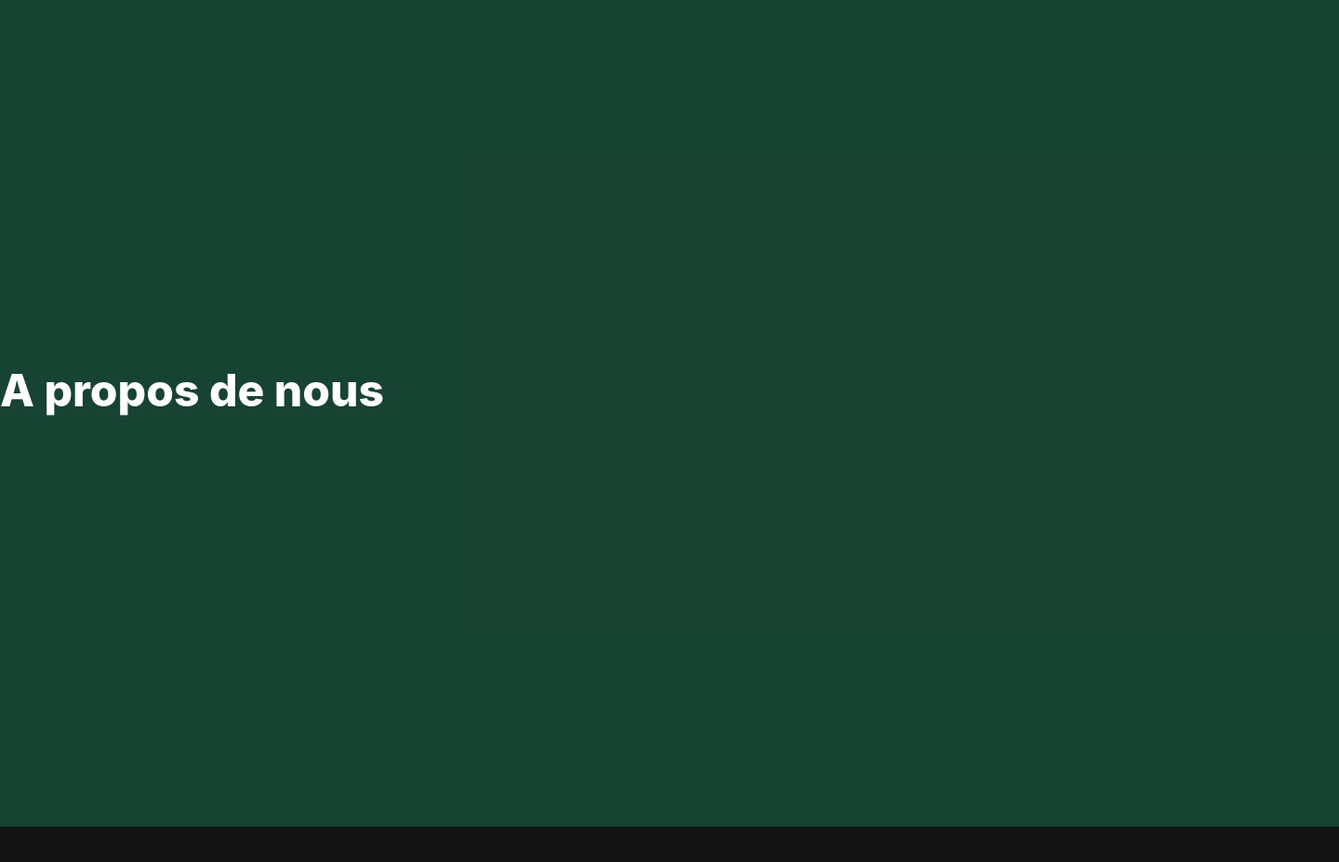
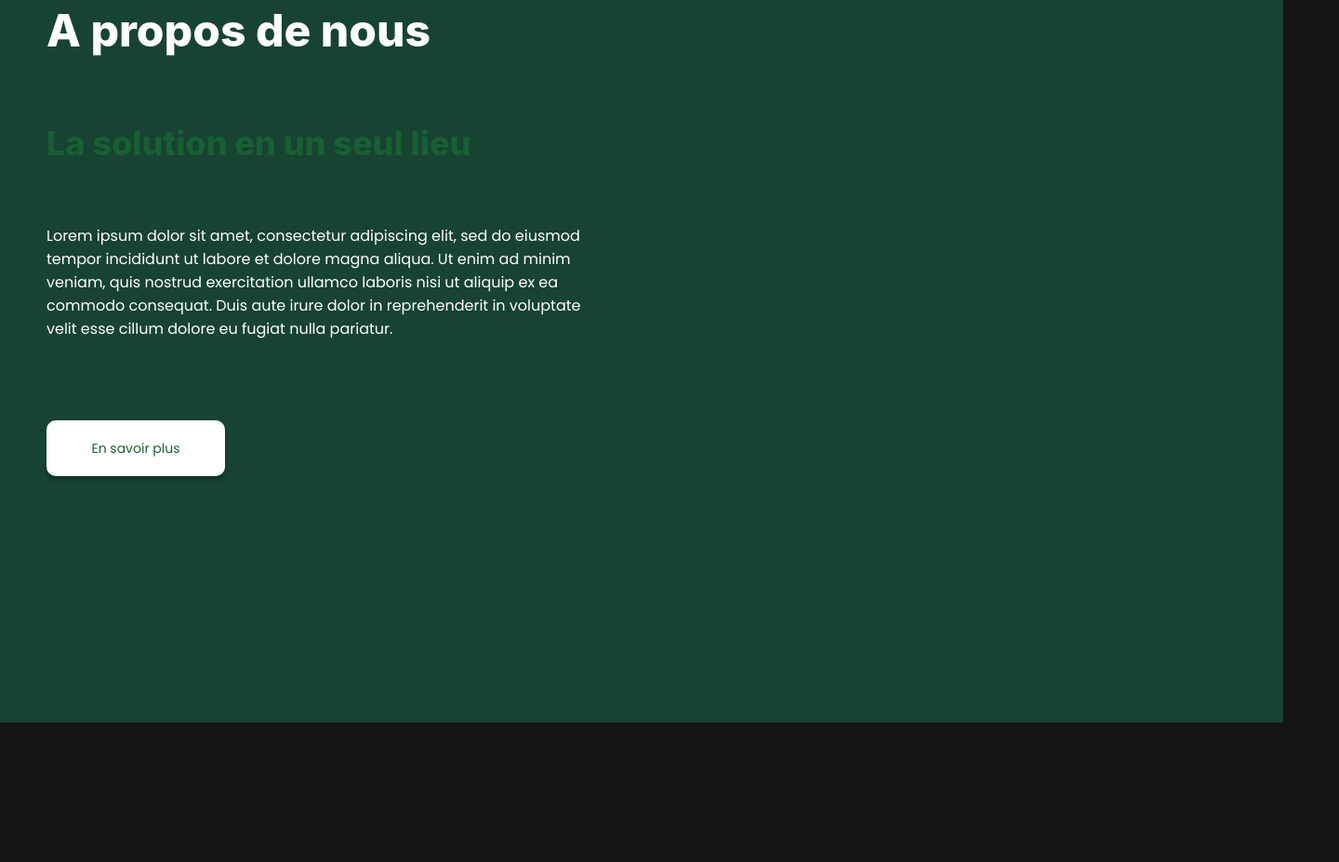
Before and after one commit to sadjosarai/ndole-website-one, a plain HTML site: page index.html in a window 1280 px wide. Shown: the part 851-1778 px from the top of the page at 93% size, 1440 px wide, since content can reach past the window. Drawn offline with nearby package versions, Linux system fonts and the light colour scheme.

Commit message:
leaving isapes

```diff
--- a/css/style.css
+++ b/css/style.css
@@ -119,6 +119,8 @@ header{
     align-items: flex-start;
     justify-content: center;
     gap : 20px;
+    color: #FFF;
+    font-family: Poppins;
 }
 #intro{
     width: 100%;
@@ -229,8 +231,11 @@ header{
 /* ----------- About us ---------- */
 
 #about-us{
-    width: 1440px;
-    height: 940px;
-    flex-shrink: 0;
+    width: 100vw;
+    height: 100vh;
     background: var(--secondbg);
+    padding : 14px 50px;
+    display: flex;
+    flex-direction: column;
+    justify-content: flex-start;
 }
--- a/index.html
+++ b/index.html
@@ -53,11 +53,20 @@
             </div>
         </section>
         <section id="about-us">
-            <div class="welcome">
-                <h1>A propos de nous</h1>
-            </div>
-            <div class="image-hero">
+            <h1>A propos de nous</h1>
+            <div class="container">
+                <div class="welcome">
+                    <div class="comment-container">
+                        <h2>La solution en un seul lieu</h2>
+                        <p>Lorem ipsum dolor sit amet, consectetur adipiscing elit, sed do eiusmod tempor incididunt ut labore et dolore magna aliqua. Ut enim ad minim veniam, quis nostrud exercitation ullamco laboris nisi ut aliquip ex ea commodo consequat. Duis aute irure dolor in reprehenderit in voluptate velit esse cillum dolore eu fugiat nulla pariatur.</p>
+                    </div>
+                    <div class="btn-container">
+                        <div class="button" id="white">En savoir plus</div>
+                    </div>
+                </div>
+                <div class="image-hero">
 
+                </div>
             </div>
         </section>
     </div>
```
